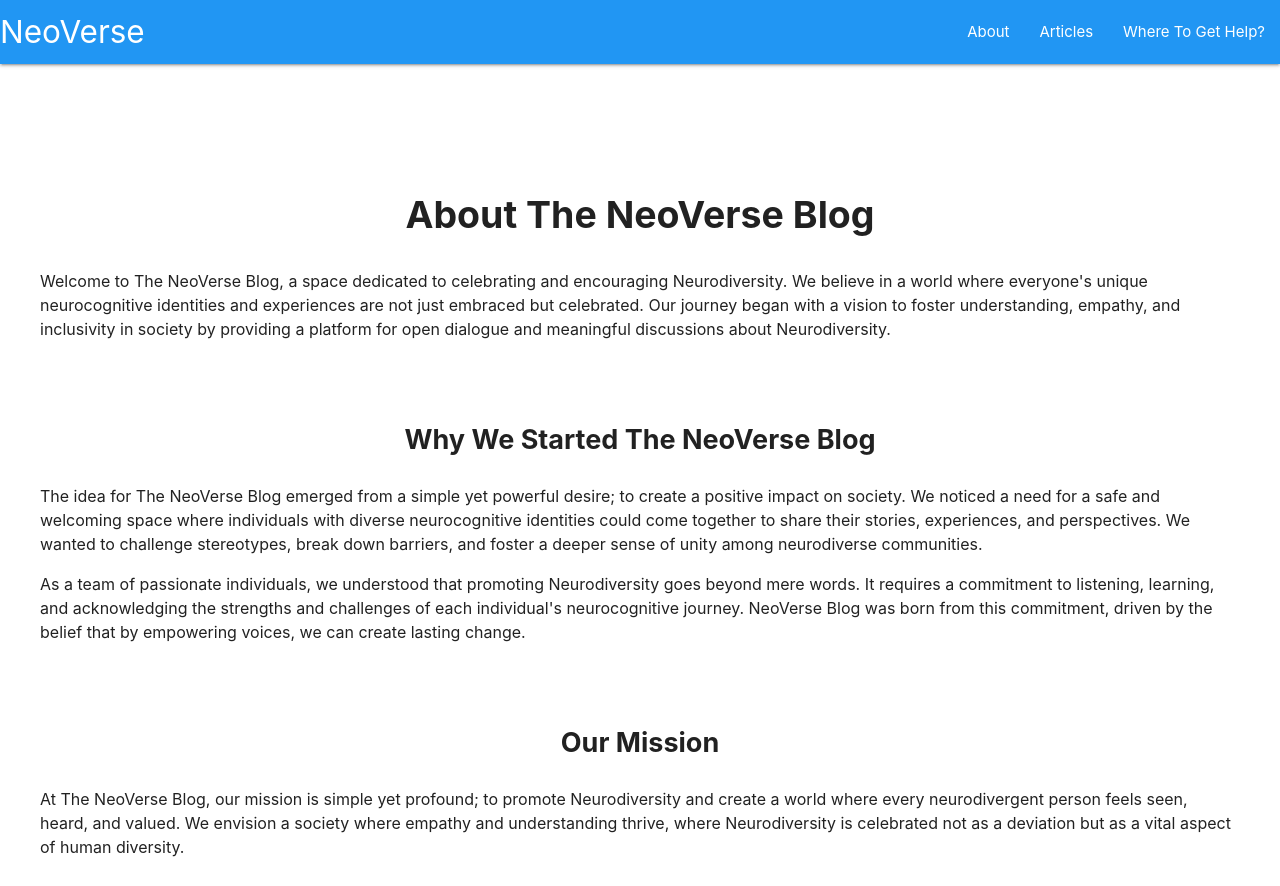
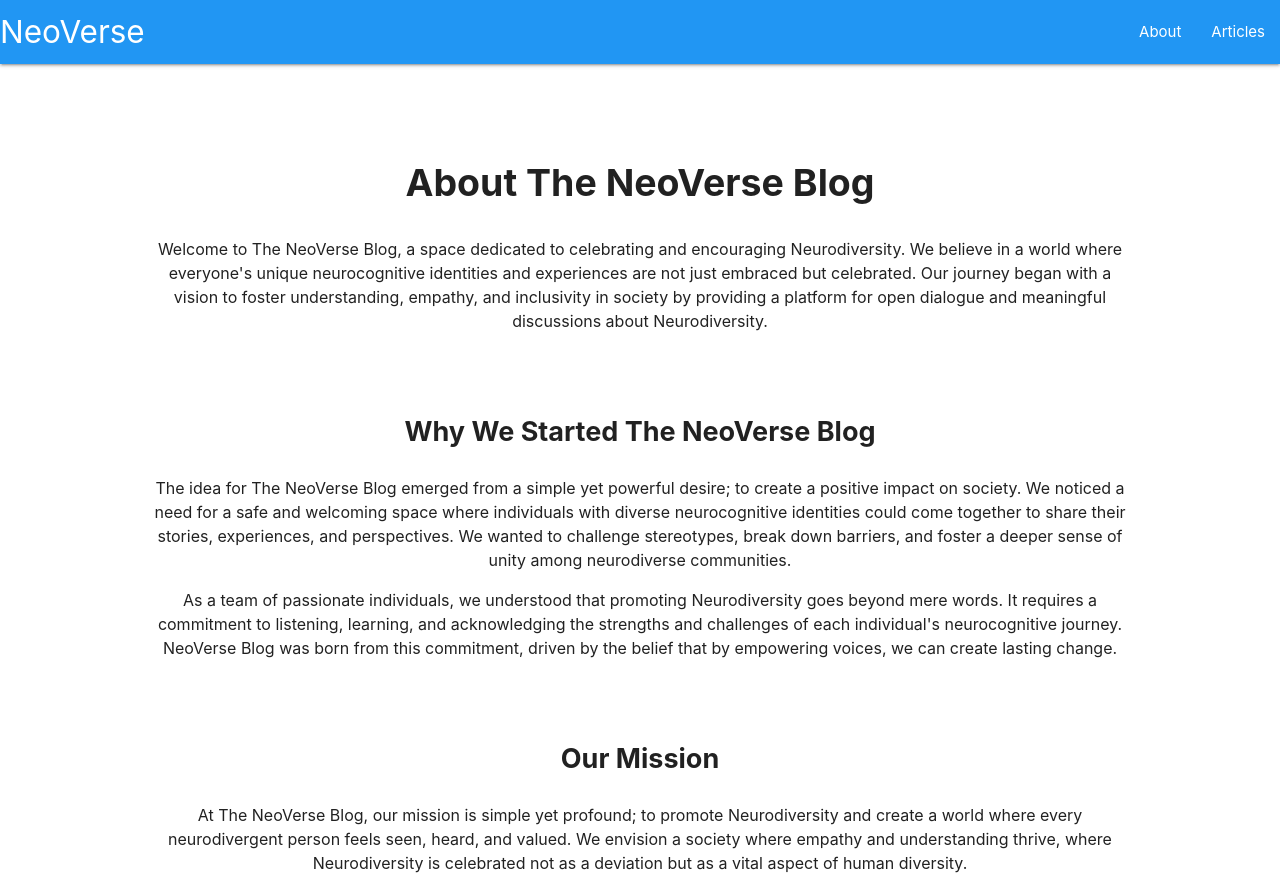
Before and after one commit to ItamarTati/debunking-autism-lies, a website built with Parcel: page about.html in a window 1280 px wide. Shown: the top 886 px of the page. Built offline with nearby package versions, Linux system fonts and the light colour scheme.

Commit message:
hide help page and fixed about page on desktop

```diff
--- a/about.css
+++ b/about.css
@@ -1,17 +1,21 @@
+.about-content{
+    display: flex;
+    align-items: center;
+    flex-direction: column;
+}
+
 .about-main-page {
-    min-height: 80vh;
-    padding: 2em;
+    text-align: center;
+    max-width: 1000px;
 }
 
 .title {
-    text-align: center;
     padding-top: 1.5em;
     font-size: 2.5rem;
     font-weight: bold;
 }
 
 .subtitle {
-    text-align: center;
     font-size: 1.8rem;
     font-weight: bold;
     padding-top: 1.5em;
--- a/about.html
+++ b/about.html
@@ -14,7 +14,7 @@
     <navbar-component></navbar-component>
 </section>
 
-<section>
+<section class="about-content">
     <div class="about-main-page">
         <h1 class="title">About The NeoVerse Blog</h1>
         <p>
--- a/navbarComponent.js
+++ b/navbarComponent.js
@@ -14,7 +14,7 @@ class NavbarComponent extends HTMLElement {
             <ul class="right hide-on-med-and-down">
               <li><a href="about.html">About</a></li>
               <li><a href="articlesList.html">Articles</a></li>
-              <li><a href="help.html">Where To Get Help?</a></li>
+<!--              <li><a href="help.html">Where To Get Help?</a></li>-->
             </ul>
           </div>
         </nav>
```
